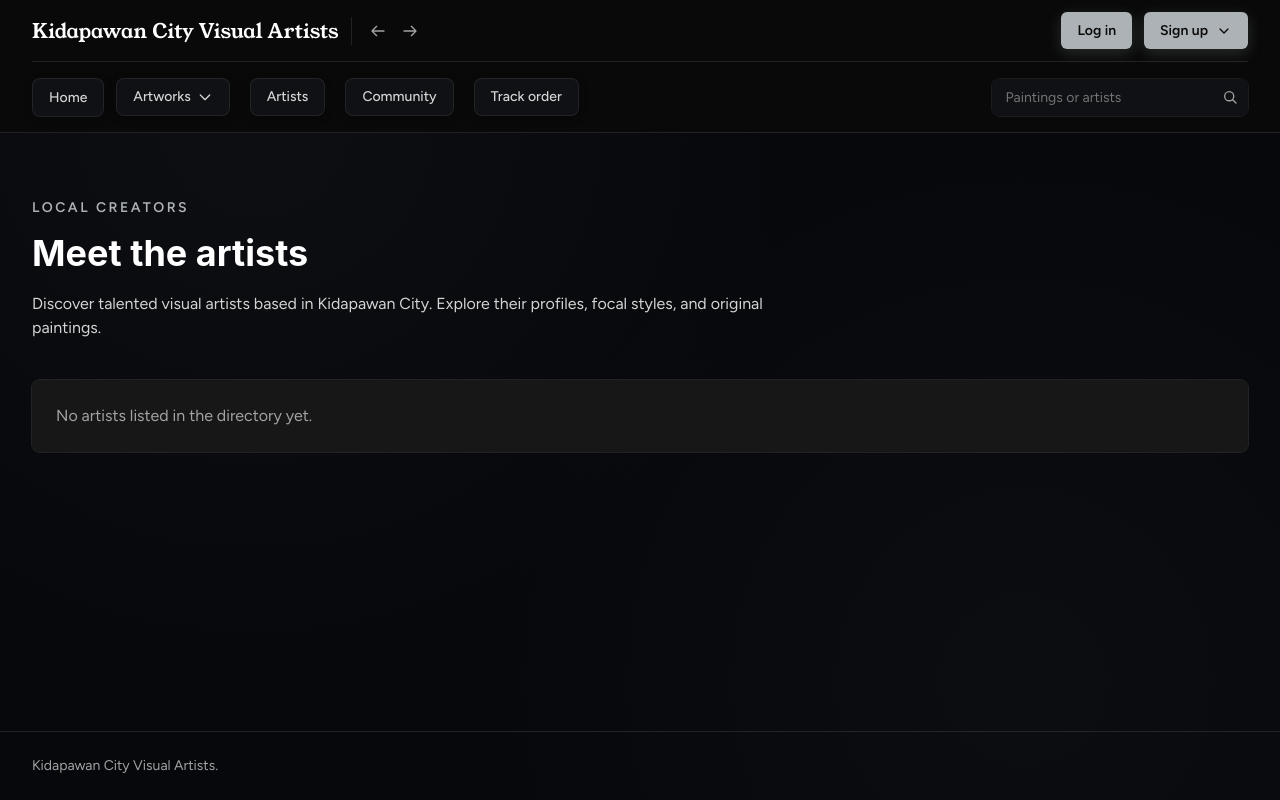
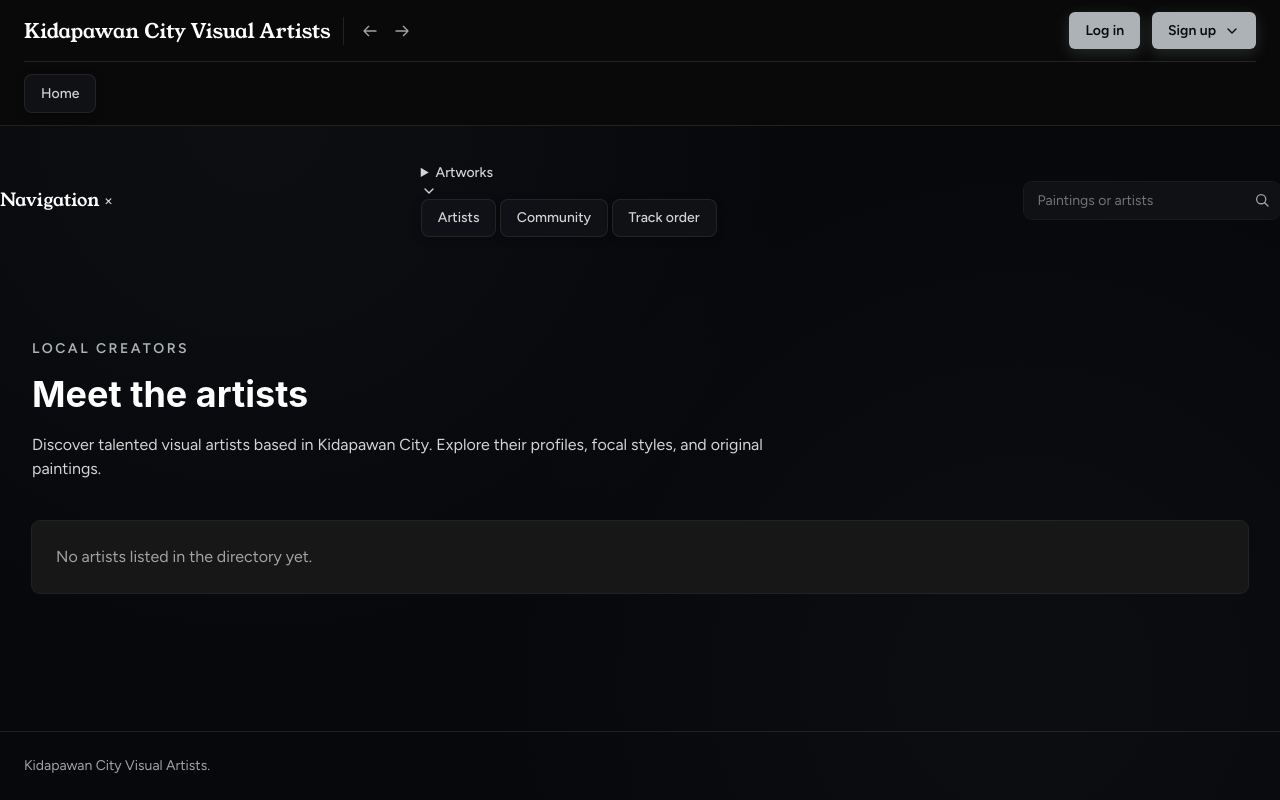
Before and after one commit to oxwendell26-prog/Artshed-prog, a Flask app: page /artists in a window 1280 px wide. Run offline with Flask 3, Linux system fonts and the light colour scheme; data that the repository does not hold is empty; parts of the project's set-up code (start-up, migrations or seed data) failed here and were passed over; some libraries are stand-ins or nearby versions.

Commit message:
Add files via upload

```diff
--- a/templates/account_layout.html
+++ b/templates/account_layout.html
@@ -6,7 +6,7 @@
 {# Pag-link sa ating bagong hiwalay na CSS file #}
 {% block styles %}
 {{ super() }}
-<link rel="stylesheet" href="{{ url_for('static', filename='css/account_layout.css') }}?v=2">
+<link rel="stylesheet" href="{{ url_for('static', filename='css/account_layout.css') }}?v=3">
 {% endblock %}
 
 {% block content %}
--- a/templates/artist.html
+++ b/templates/artist.html
@@ -7,7 +7,7 @@
 {# Pag-link sa ating bagong hiwalay na CSS file #}
 {% block styles %}
 {{ super() }}
-<link rel="stylesheet" href="{{ url_for('static', filename='css/artist.css') }}">
+<link rel="stylesheet" href="{{ url_for('static', filename='css/artist.css') }}?v=2">
 {% endblock %}
 
 {# Inaangkat ang macros para sa status badge, canvas, at avatar #}
--- a/templates/artists.html
+++ b/templates/artists.html
@@ -7,7 +7,7 @@
 {# Pag-link sa ating bagong hiwalay na CSS file #}
 {% block styles %}
 {{ super() }}
-<link rel="stylesheet" href="{{ url_for('static', filename='css/artists.css') }}">
+<link rel="stylesheet" href="{{ url_for('static', filename='css/artists.css') }}?v=2">
 {% endblock %}
 
 {% from "macros.html" import avatar %}
--- a/templates/artwork.html
+++ b/templates/artwork.html
@@ -7,7 +7,7 @@
 {# Pag-link sa ating bagong hiwalay na CSS file #}
 {% block styles %}
 {{ super() }}
-<link rel="stylesheet" href="{{ url_for('static', filename='css/artwork.css') }}">
+<link rel="stylesheet" href="{{ url_for('static', filename='css/artwork.css') }}?v=2">
 {% endblock %}
 
 {# Inaangkat ang macros para sa status badge, canvas, at avatar #}
--- a/templates/artworks.html
+++ b/templates/artworks.html
@@ -5,7 +5,7 @@
 
 {% block styles %}
 {{ super() }}
-<link rel="stylesheet" href="{{ url_for('static', filename='css/artworks.css') }}">
+<link rel="stylesheet" href="{{ url_for('static', filename='css/artworks.css') }}?v=2">
 {% endblock %}
 
 {% from "macros.html" import canvas, status_badge %}
--- a/templates/base.html
+++ b/templates/base.html
@@ -38,7 +38,7 @@
   <link rel="stylesheet" href="{{ url_for('static', filename='css/macros.css') }}?v=3">
 
   {# Pag-link sa Hiwalay na Global CSS File (Gamit ang v=5 para ma-refresh ang cache) #}
-  <link rel="stylesheet" href="{{ url_for('static', filename='css/base.css') }}?v=7">
+  <link rel="stylesheet" href="{{ url_for('static', filename='css/base.css') }}?v=11">
 
   {# Karagdagang head block para sa iba pang pahina #}
   {% block head %}{% endblock %}
@@ -60,7 +60,7 @@
   {# 3. HEADER AT NAVIGATION BAR #}
   {# ========================================== #}
   <header class="sticky top-0 z-30 border-b border-white/10 bg-neutral-950/95 backdrop-blur">
-    <div class="mx-auto max-w-7xl px-5 py-3 sm:px-8">
+    <div class="mx-auto w-full max-w-none px-4 py-3 sm:px-5 lg:px-6">
 
       {# A. Logo at History Buttons #}
       <div class="flex flex-wrap items-center justify-between gap-x-6 gap-y-3">
@@ -250,85 +250,75 @@
       {# C. Main Navigation Links (na may HOVER MEGA DROPDOWN) at Search Bar #}
       <div class="primary-navigation-shell mt-3 border-t border-white/10 pt-3">
         <div class="primary-navigation-top">
-          <a href="{{ url_for('home') }}" class="nav-btn-silver">
-            Home
-          </a>
           <button id="primary-navigation-toggle" type="button" aria-expanded="false"
             aria-controls="primary-navigation-panel" aria-label="Open navigation menu"
             class="primary-navigation-toggle">
             <span aria-hidden="true">☰</span>
             <span class="primary-navigation-toggle-label">Menu</span>
           </button>
+          <a href="{{ url_for('home') }}" class="nav-btn-silver">
+            Home
+          </a>
         </div>
-
-        <div id="primary-navigation-panel" class="primary-navigation-panel">
-          <nav aria-label="Browse" class="primary-navigation-links flex flex-wrap items-center gap-x-5 gap-y-2 text-sm font-medium">
-          <!-- HOVER MEGA DROPDOWN FOR ARTWORKS -->
-          <div class="group relative py-1">
-            <a href="{{ url_for('artworks') }}" class="nav-btn-silver flex items-center gap-1.5 select-none">
-              Artworks
-              <svg class="h-4 w-4 transition-transform duration-200 group-hover:rotate-180" fill="none"
-                stroke="currentColor" viewBox="0 0 24 24" aria-hidden="true">
-                <path stroke-linecap="round" stroke-linejoin="round" stroke-width="2" d="M19 9l-7 7-7-7"></path>
-              </svg>
-            </a>
-
-            <div
-              class="absolute left-0 top-full z-50 mt-1 w-[min(680px,calc(100vw-8rem))] rounded-xl bg-neutral-900/95 p-6 shadow-2xl ring-1 ring-white/10 backdrop-blur-xl opacity-0 invisible transition-all duration-200 transform translate-y-2 group-hover:translate-y-0 group-hover:opacity-100 group-hover:visible group-focus-within:translate-y-0 group-focus-within:opacity-100 group-focus-within:visible">
-              <div class="grid max-h-96 grid-cols-1 gap-6 overflow-y-auto sm:grid-cols-3">
-
-                <!-- Column 1: DYNAMIC STYLES -->
-                <div>
-                  <h4 class="text-xs font-bold uppercase tracking-wider text-[#acb2b5] mb-3">Styles</h4>
-                  <ul class="space-y-2">
-                    {% for st in dynamic_styles %}
-                    <li><a href="{{ url_for('artworks', style=st|lower) }}"
-                        class="text-sm text-neutral-300 hover:text-white transition-colors">{{ st }}</a></li>
-                    {% else %}
-                    <li class="text-xs text-neutral-500 italic">No styles yet</li>
-                    {% endfor %}
-                  </ul>
-                </div>
-
-                <!-- Column 2: DYNAMIC SUBJECTS -->
-                <div>
-                  <h4 class="text-xs font-bold uppercase tracking-wider text-[#acb2b5] mb-3">Subjects</h4>
-                  <ul class="space-y-2">
-                    {% for sub in dynamic_subjects %}
-                    <li><a href="{{ url_for('artworks', subject=sub|lower) }}"
-                        class="text-sm text-neutral-300 hover:text-white transition-colors">{{ sub }}</a></li>
-                    {% else %}
-                    <li class="text-xs text-neutral-500 italic">No subjects yet</li>
-                    {% endfor %}
-                  </ul>
-                </div>
-
-                <!-- Column 3: DYNAMIC MEDIUMS -->
-                <div>
-                  <h4 class="text-xs font-bold uppercase tracking-wider text-[#acb2b5] mb-3">Mediums</h4>
-                  <ul class="space-y-2">
-                    {% for med in dynamic_mediums %}
-                    <li><a href="{{ url_for('artworks', medium=med|lower) }}"
-                        class="text-sm text-neutral-300 hover:text-white transition-colors">{{ med }}</a></li>
-                    {% else %}
-                    <li class="text-xs text-neutral-500 italic">No mediums yet</li>
-                    {% endfor %}
-                  </ul>
       </div>
 
     </div>
+  </header>
 
-              <!-- Bottom Link para sa Lahat ng Artworks -->
-              <div
-                class="mt-5 flex flex-col items-start justify-between gap-3 border-t border-white/10 pt-3 sm:flex-row sm:items-center">
-                <span class="text-xs text-neutral-400">Finding a particular artwork?</span>
-                <a href="{{ url_for('artworks') }}"
-                  class="text-xs font-semibold text-neutral-950 bg-[#acb2b5] px-3 py-1.5 rounded hover:bg-[#c9ced1] transition-colors">
-                  Browse All Artworks ✨
-                </a>
+  <div id="primary-navigation-backdrop" class="primary-navigation-backdrop" aria-hidden="true"></div>
+  <aside id="primary-navigation-panel" class="primary-navigation-panel" aria-label="Main navigation"
+    aria-hidden="true">
+    <div class="primary-navigation-drawer-header">
+      <span class="font-display text-lg text-white">Navigation</span>
+      <button id="primary-navigation-close" type="button" class="primary-navigation-close"
+        aria-label="Close navigation menu">
+        <span aria-hidden="true">×</span>
+      </button>
+    </div>
+
+    <nav aria-label="Browse" class="primary-navigation-links text-sm font-medium">
+          <details class="navigation-artworks-dropdown">
+            <summary class="navigation-artworks-toggle">
+              <span>Artworks</span>
+              <svg class="h-4 w-4 transition-transform" fill="none" viewBox="0 0 24 24"
+                stroke="currentColor" stroke-width="2" aria-hidden="true">
+                <path stroke-linecap="round" stroke-linejoin="round" d="m6 9 6 6 6-6" />
+              </svg>
+            </summary>
+            <div class="navigation-artworks-content">
+              <a href="{{ url_for('artworks') }}" class="navigation-artworks-all">Browse all artworks</a>
+              <div class="navigation-artworks-category">
+                <p>Styles</p>
+                <div>
+                  {% for st in dynamic_styles %}
+                  <a href="{{ url_for('artworks', style=st|lower) }}">{{ st }}</a>
+                  {% else %}
+                  <span>No styles yet</span>
+                  {% endfor %}
+                </div>
+              </div>
+              <div class="navigation-artworks-category">
+                <p>Subjects</p>
+                <div>
+                  {% for sub in dynamic_subjects %}
+                  <a href="{{ url_for('artworks', subject=sub|lower) }}">{{ sub }}</a>
+                  {% else %}
+                  <span>No subjects yet</span>
+                  {% endfor %}
+                </div>
+              </div>
+              <div class="navigation-artworks-category">
+                <p>Mediums</p>
+                <div>
+                  {% for med in dynamic_mediums %}
+                  <a href="{{ url_for('artworks', medium=med|lower) }}">{{ med }}</a>
+                  {% else %}
+                  <span>No mediums yet</span>
+                  {% endfor %}
                 </div>
               </div>
             </div>
+          </details>
 
           <a href="{{ url_for('artists') }}" class="nav-btn-silver">
             Artists
@@ -341,11 +331,8 @@
           </a>
     </nav>
 
-          {# Search Bar Form #}
-          <form action="{{ url_for('search') }}" method="get" role="search" class="primary-navigation-search w-full sm:w-64 sm:shrink-0">
-            <label for="site-search" class="sr-only">
-              Search paintings and artists
-            </label>
+    <form action="{{ url_for('search') }}" method="get" role="search" class="primary-navigation-search">
+      <label for="site-search" class="sr-only">Search paintings and artists</label>
       <div class="relative">
         <input id="site-search" name="q" type="search" maxlength="100"
           value="{{ request.args.get('q', '') if request.endpoint == 'search' else '' }}"
@@ -360,19 +347,14 @@
         </button>
       </div>
     </form>
-        </div>
-
-      </div>
-
-    </div>
-  </header>
+  </aside>
 
 
   {# ========================================== #}
   {# 4. FLASH MESSAGES SECTION #}
   {# ========================================== #}
   {% with messages = get_flashed_messages(with_categories=true) %}
-  <div id="flash-messages" class="mx-auto w-full max-w-7xl space-y-2 px-5 pt-6 sm:px-8 {{ 'hidden' if not messages }}"
+  <div id="flash-messages" class="mx-auto w-full max-w-none space-y-2 px-4 pt-6 sm:px-5 lg:px-6 {{ 'hidden' if not messages }}"
     role="status" aria-live="polite">
     {% for cat, msg in messages %}
     <p
@@ -396,7 +378,7 @@
   {# 6. FOOTER SECTION #}
   {# ========================================== #}
   <footer class="border-t border-white/10">
-    <p class="mx-auto max-w-7xl px-5 py-6 text-sm text-neutral-400 sm:px-8">
+    <p class="mx-auto w-full max-w-none px-4 py-6 text-sm text-neutral-400 sm:px-5 lg:px-6">
       Kidapawan City Visual Artists.
     </p>
   </footer>
@@ -415,7 +397,7 @@
   {# ========================================== #}
   {# 8. JAVASCRIPT SCRIPTS AT INTERACTIVITY #}
   {# ========================================== #}
-  <script src="{{ url_for('static', filename='js/base.js') }}?v=2"></script>
+  <script src="{{ url_for('static', filename='js/base.js') }}?v=4"></script>
   {% block scripts %}{% endblock %}
 
 </body>
--- a/templates/index.html
+++ b/templates/index.html
@@ -5,7 +5,7 @@
 
 {% block styles %}
 {{ super() }}
-<link rel="stylesheet" href="{{ url_for('static', filename='css/index.css') }}">
+<link rel="stylesheet" href="{{ url_for('static', filename='css/index.css') }}?v=2">
 {% endblock %}
 
 {% from "macros.html" import avatar, canvas, status_badge %}
--- a/templates/my_artworks.html
+++ b/templates/my_artworks.html
@@ -6,7 +6,7 @@
 {# Pag-link sa ating bagong hiwalay na CSS file #}
 {% block styles %}
 {{ super() }}
-<link rel="stylesheet" href="{{ url_for('static', filename='css/my_artworks.css') }}">
+<link rel="stylesheet" href="{{ url_for('static', filename='css/my_artworks.css') }}?v=2">
 {% endblock %}
 
 {% block title %}My Artworks Gallery{% endblock %}
--- a/templates/search.html
+++ b/templates/search.html
@@ -12,7 +12,7 @@
 {# 2. MAIN CONTENT SECTION                    #}
 {# ========================================== #}
 {% block content %}
-<section class="mx-auto max-w-7xl px-5 py-12 sm:px-8 sm:py-16">
+<section class="mx-auto w-full max-w-none px-4 py-12 sm:px-5 lg:px-6 sm:py-16">
 
   {# Header at Form para sa Paghahanap (Search Input) #}
   <header class="max-w-3xl">
```
Also changed, not shown: templates/admin_layout.html (+9 -3 lines). Lines whose indentation alone changed are shown as unchanged.
